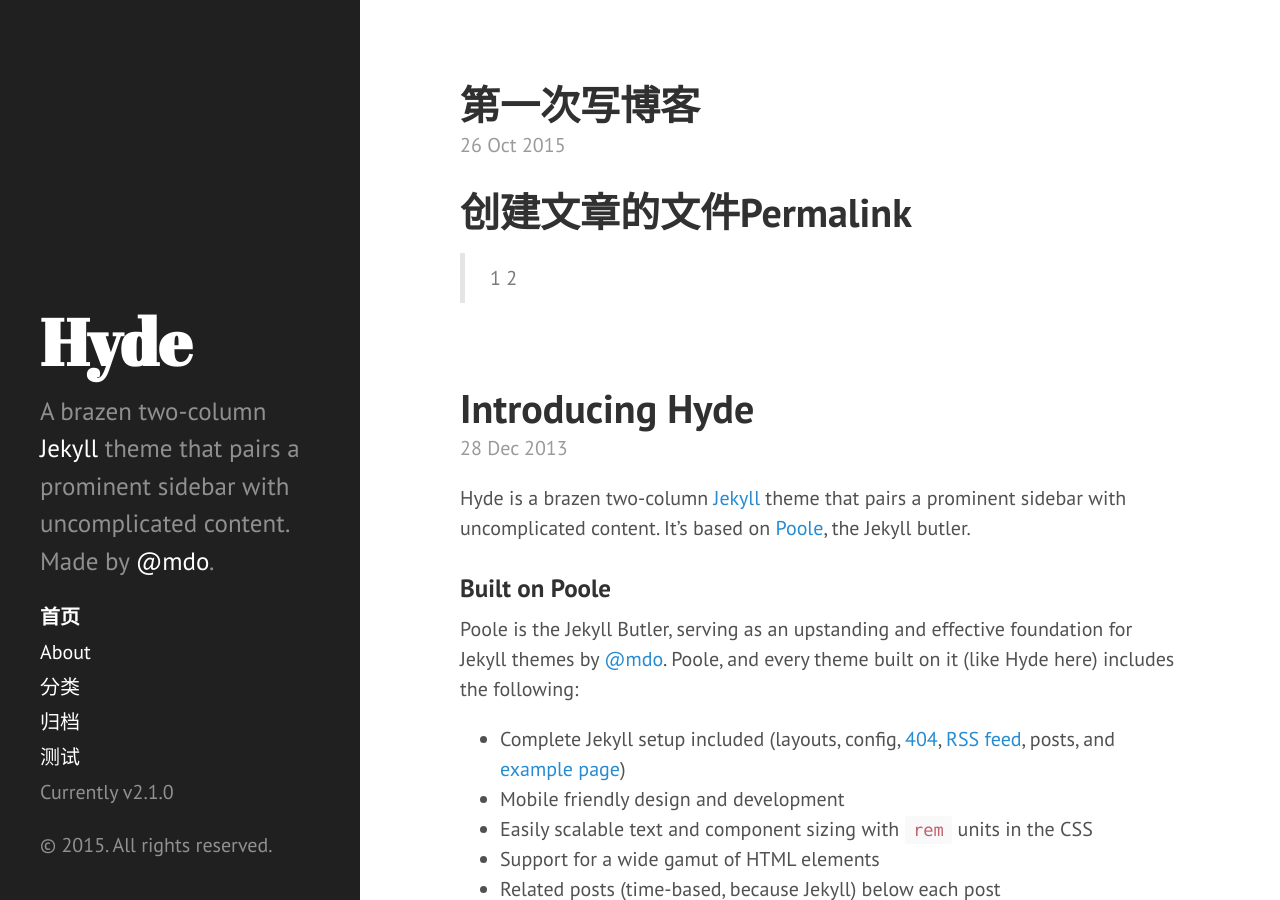
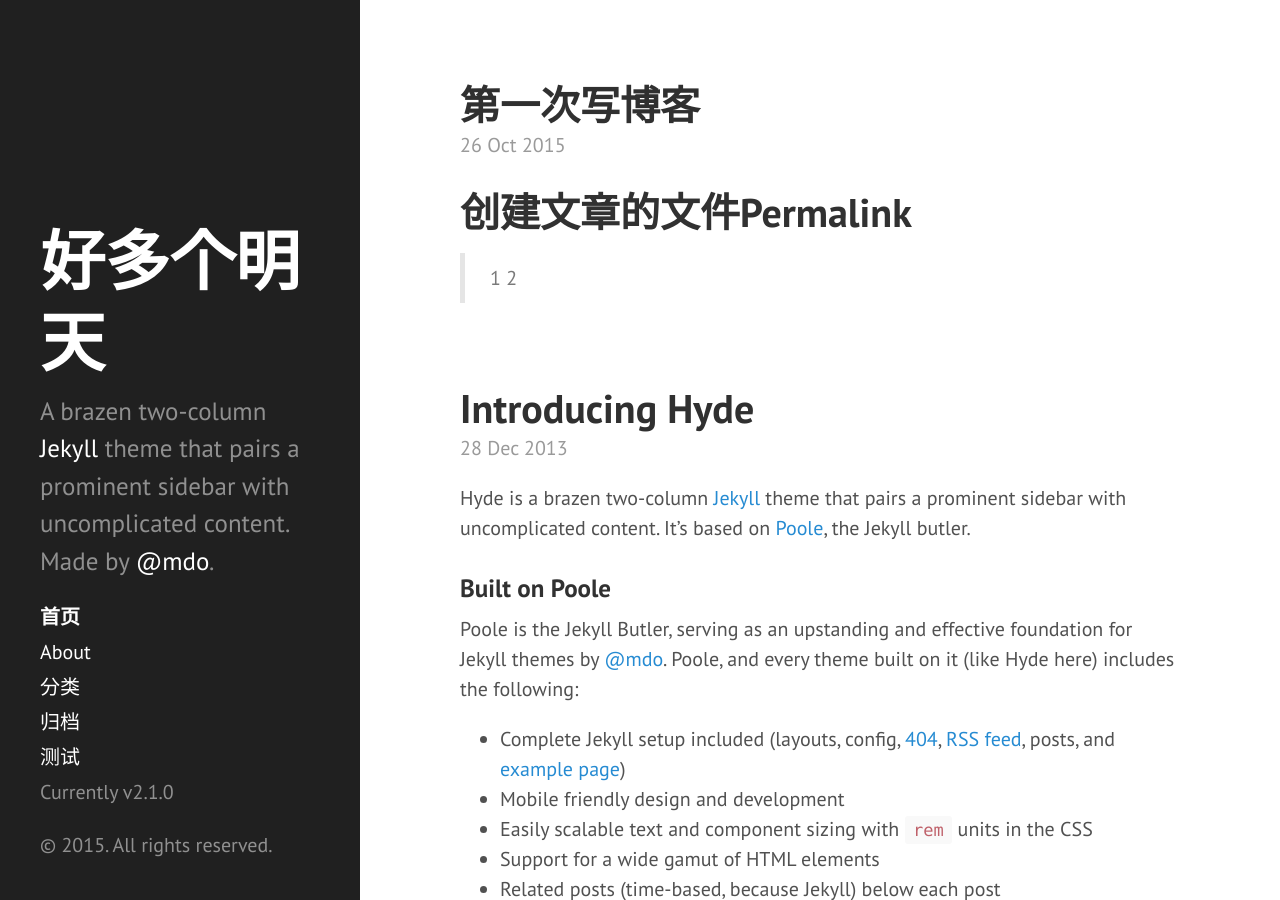
Before and after one commit to tudoubang/tudoubang.github.com, a Jekyll site: the page built from index.html, in a window 1280 px wide and 900 px high. Built offline with Jekyll 4.4.1, drawn with Linux system fonts in a browser that asks for light colours; Markdown is read by kramdown in place of the engine named in the settings; the list of posts is cut into pages by our own code.

Commit message:
update config

```diff
--- a/_config.yml
+++ b/_config.yml
@@ -7,15 +7,15 @@
 relative_permalinks: true
 
 # Setup
-title:            Hyde
+title:            好多个明天
 tagline:          'A Jekyll theme'
 description:      'A brazen two-column <a href="http://jekyllrb.com" target="_blank">Jekyll</a> theme that pairs a prominent sidebar with uncomplicated content. Made by <a href="https://twitter.com/mdo" target="_blank">@mdo</a>.'
 url:              http://hyde.getpoole.com
 baseurl:          /
 
 author:
-  name:           'Mark Otto'
-  url:            https://twitter.com/mdo
+  name:           '土豆帮'
+  url:            http://my.oschina.net/tudoubang/blog
 
 paginate:         5
 
```
